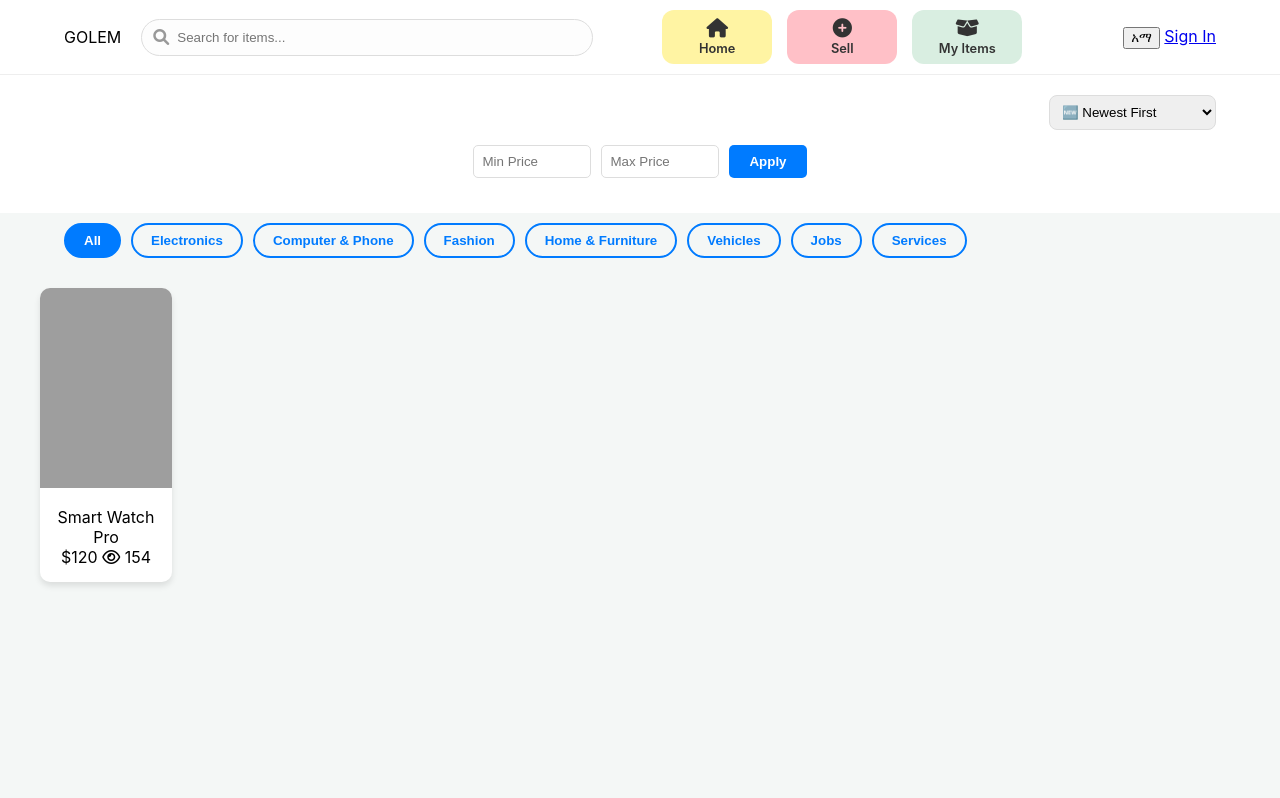
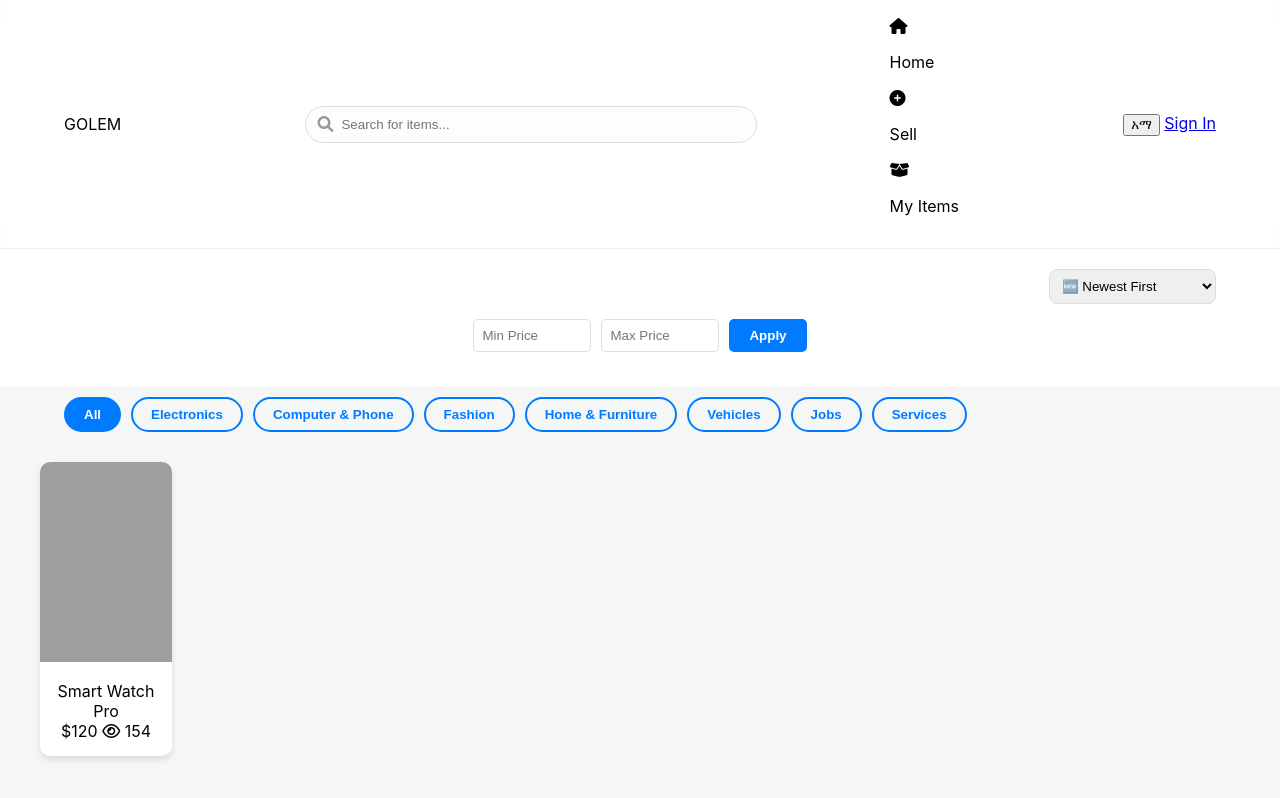
Before and after one commit to golemethio-netizen/Golem, a plain HTML site: page index.html in a window 1280 px wide. Drawn offline with nearby package versions, Linux system fonts and the light colour scheme; no server answers; grey boxes are pictures that could not be loaded.

Commit message:
Update index.html

```diff
--- a/index.html
+++ b/index.html
@@ -6,64 +6,7 @@
     <title>Golem Marketplace | Buy & Sell</title>
     <link rel="stylesheet" href="style.css">
     <link rel="stylesheet" href="https://cdnjs.cloudflare.com/ajax/libs/font-awesome/6.0.0/css/all.min.css">
-    <style>
-        /* Horizontal Navigation Styles */
-        .nav-container-horizontal {
-            display: flex;
-            gap: 15px;
-            justify-content: center;
-            align-items: center;
-            flex-grow: 1; /* Pushes links to take available space */
-        }
 
-        .nav-item-box {
-            display: flex;
-            flex-direction: column;
-            align-items: center;
-            justify-content: center;
-            padding: 8px 15px;
-            border-radius: 12px;
-            cursor: pointer;
-            transition: transform 0.2s, background 0.3s;
-            min-width: 80px;
-            text-decoration: none;
-            color: #333;
-        }
-
-        .nav-item-box i {
-            font-size: 1.2rem;
-            margin-bottom: 4px;
-        }
-
-        .nav-item-box p {
-            font-size: 0.8rem;
-            font-weight: 600;
-            margin: 0;
-        }
-
-        .nav-item-box:hover {
-            transform: translateY(-3px);
-            filter: brightness(0.95);
-        }
-
-        /* Colors as per your example */
-        .bg-home { background-color: #FFF4A3; }
-        .bg-sell { background-color: #FFC0C7; }
-        .bg-items { background-color: #D9EEE1; }
-
-        /* Ensuring the header layout stays clean */
-        .golem-header {
-            display: flex;
-            justify-content: space-between;
-            align-items: center;
-            padding: 10px 5%;
-            background: white;
-            border-bottom: 1px solid #eee;
-            position: sticky;
-            top: 0;
-            z-index: 1000;
-        }
-    </style>
 </head>
 <body>
 
```
